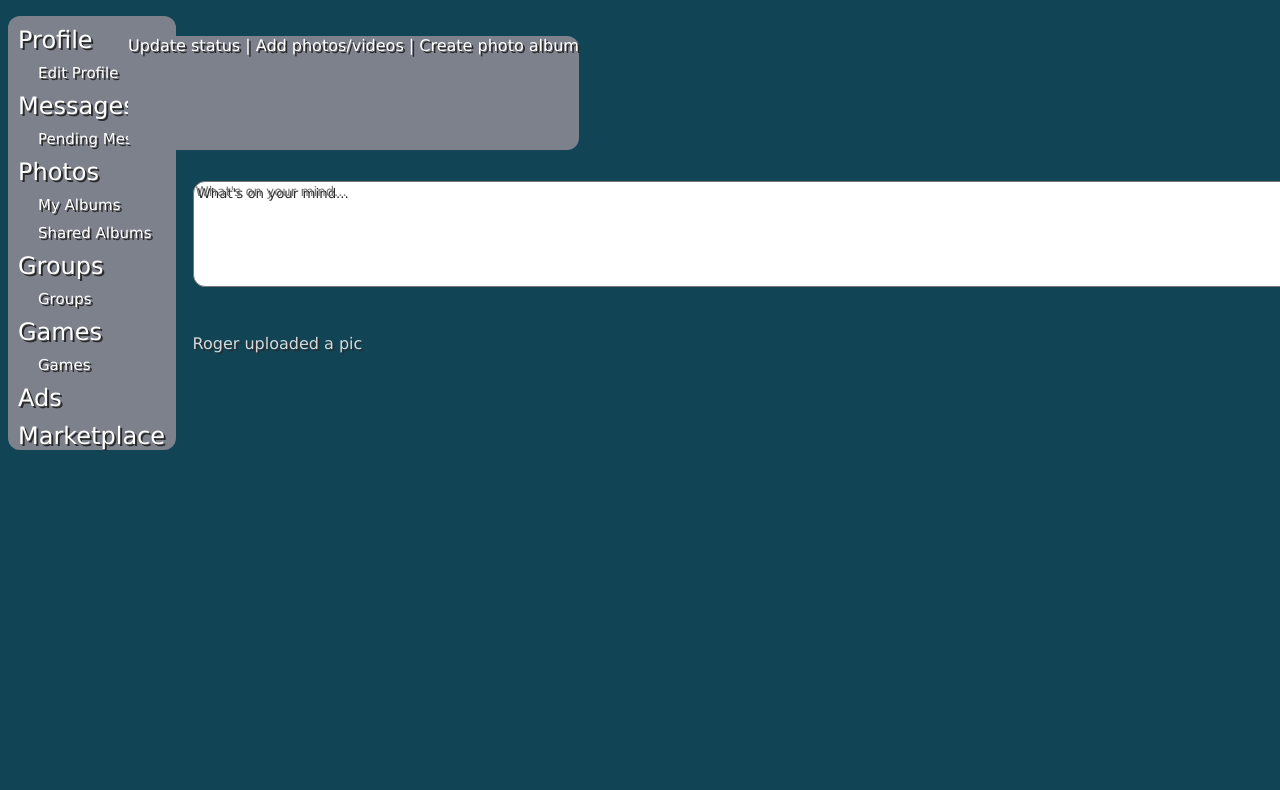
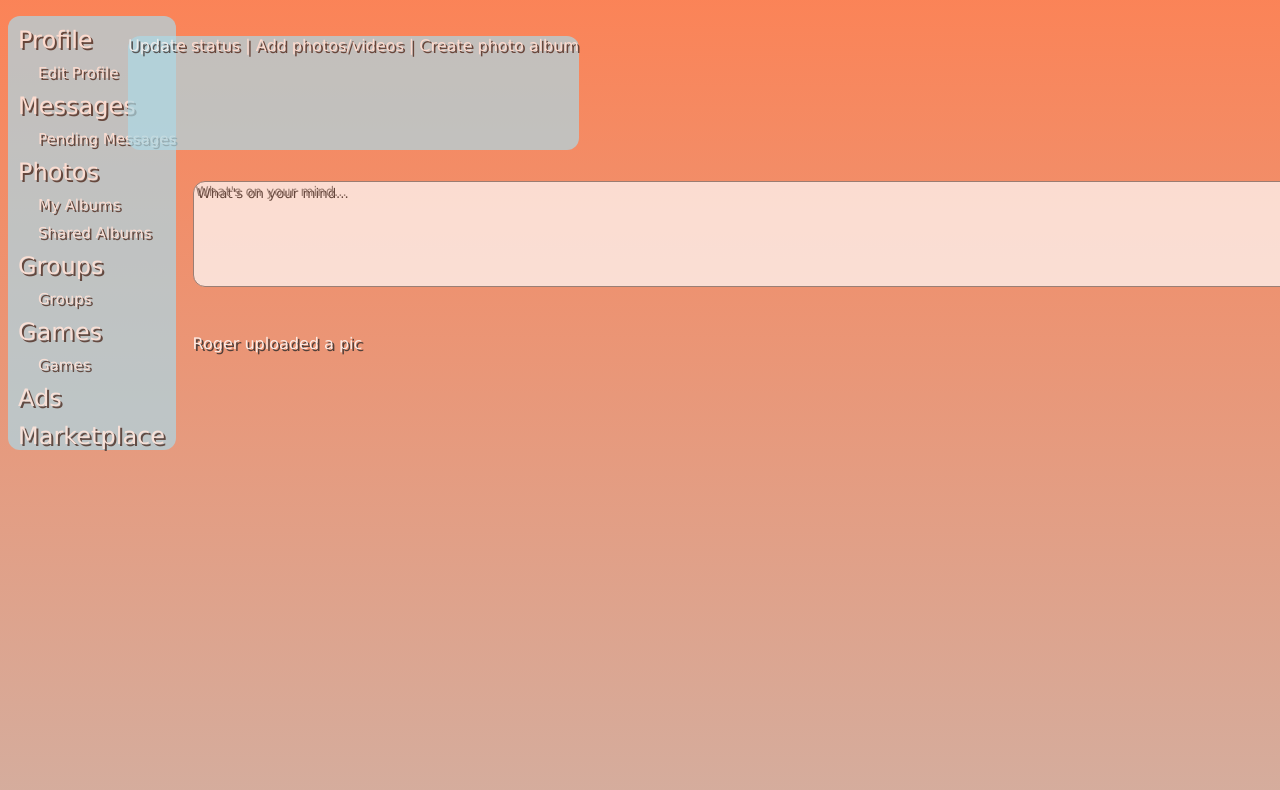
Before and after one commit to Verticraze/SocialNetworkingTemplate, a plain HTML site: page index.html in a window 1280 px wide. Shown: the part 84-874 px from the top of the page. Drawn offline with Linux system fonts and the light colour scheme.

Commit message:
Made changes to background color

```diff
--- a/master.css
+++ b/master.css
@@ -7,7 +7,8 @@
 }
 body
 {
-    background-color: #145;
+    background:linear-gradient(coral,lightblue);
+    min-height: 200vh;
 }
 
 .header1
@@ -55,7 +56,8 @@ body
 
 #block
 {
-    background: #7d818c;
+    background: lightblue;
+    opacity: 0.7;
     max-width: fit-content;
     min-height: fit-content;
     border-radius: 12px 12px;
@@ -69,7 +71,7 @@ body
 
 #sidenav a:hover
 {
-    background-color: #145;
+    background-color: lightcoral;
     border-radius: 3px 3px;
 }
 
```
Also changed, not shown: 1 other file.
